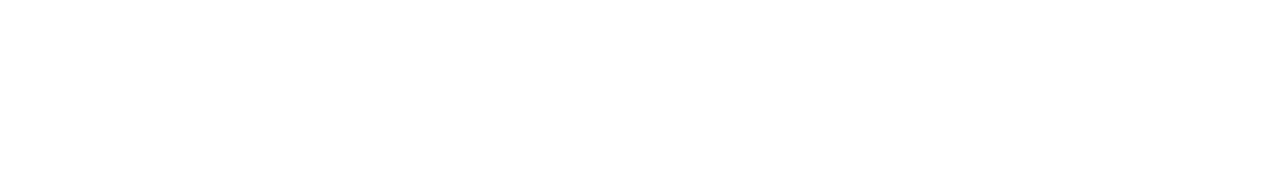
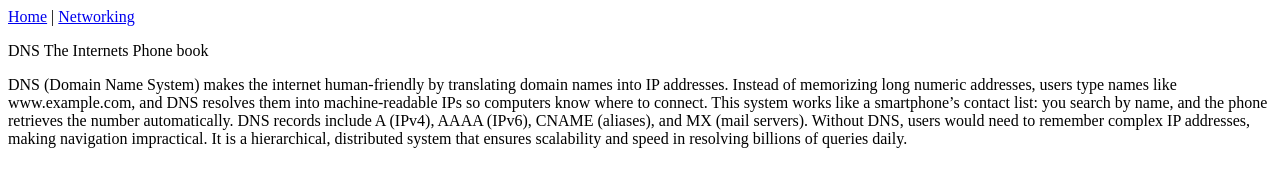
Before and after one commit to abigaelwambui-hub/Internet_Terminology--site, a plain HTML site: page dns.html in a window 1280 px wide. Drawn offline with Linux system fonts and the light colour scheme.

Commit message:
Add DNS file

```diff
--- a/dns.html
+++ b/dns.html
@@ -6,6 +6,14 @@
     <title>Document</title>
 </head>
 <body>
+    <nav>
+    <a href="index.html">Home</a> |
+
+    <a href="networking.html">Networking</a>
+    </nav>
+    <p>DNS The Internets Phone book</p>
+    <p>DNS (Domain Name System) makes the internet human-friendly by translating domain names into IP addresses. Instead of memorizing long numeric addresses, users type names like www.example.com, and DNS resolves them into machine-readable IPs so computers know where to connect. This system works like a smartphone’s contact list: you search by name, and the phone retrieves the number automatically. DNS records include A (IPv4), AAAA (IPv6), CNAME (aliases), and MX (mail servers). Without DNS, users would need to remember complex IP addresses, making navigation impractical. It is a hierarchical, distributed system that ensures scalability and speed in resolving billions of queries daily.
+</p>
 
 </body>
 </html>
```
